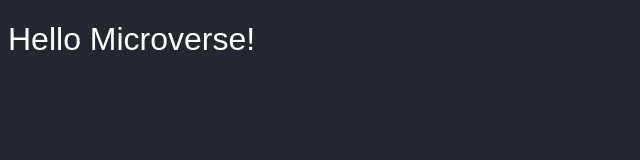
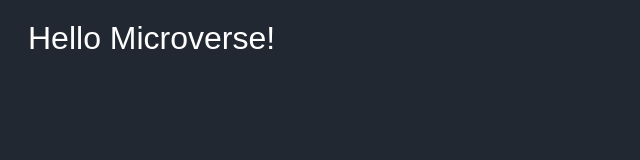
Before and after one commit to herokudev/Hello-Microverse, a plain HTML site: page index.html in a window 1280 px wide. Shown: the whole page, without its empty margins (0-640 px from the left). Drawn offline with Linux system fonts and the light colour scheme.

Commit message:
update formatting code in csss
update formatting code in csss

```diff
--- a/css/style.css
+++ b/css/style.css
@@ -1,15 +1,10 @@
 body {
-	background: #222831;
-	color: #fff;
-	margin: 20;
-	font-family: sans-serif;
-	font-weight: normal;
+  background: #222831;
 }
 
 .myHeader {
-    color: #fff;
-	margin: 20;
-	font-family: sans-serif;
-	font-weight: normal;
-
+  color: #fff;
+  margin: 20px;
+  font-family: sans-serif;
+  font-weight: normal;
 }
```
